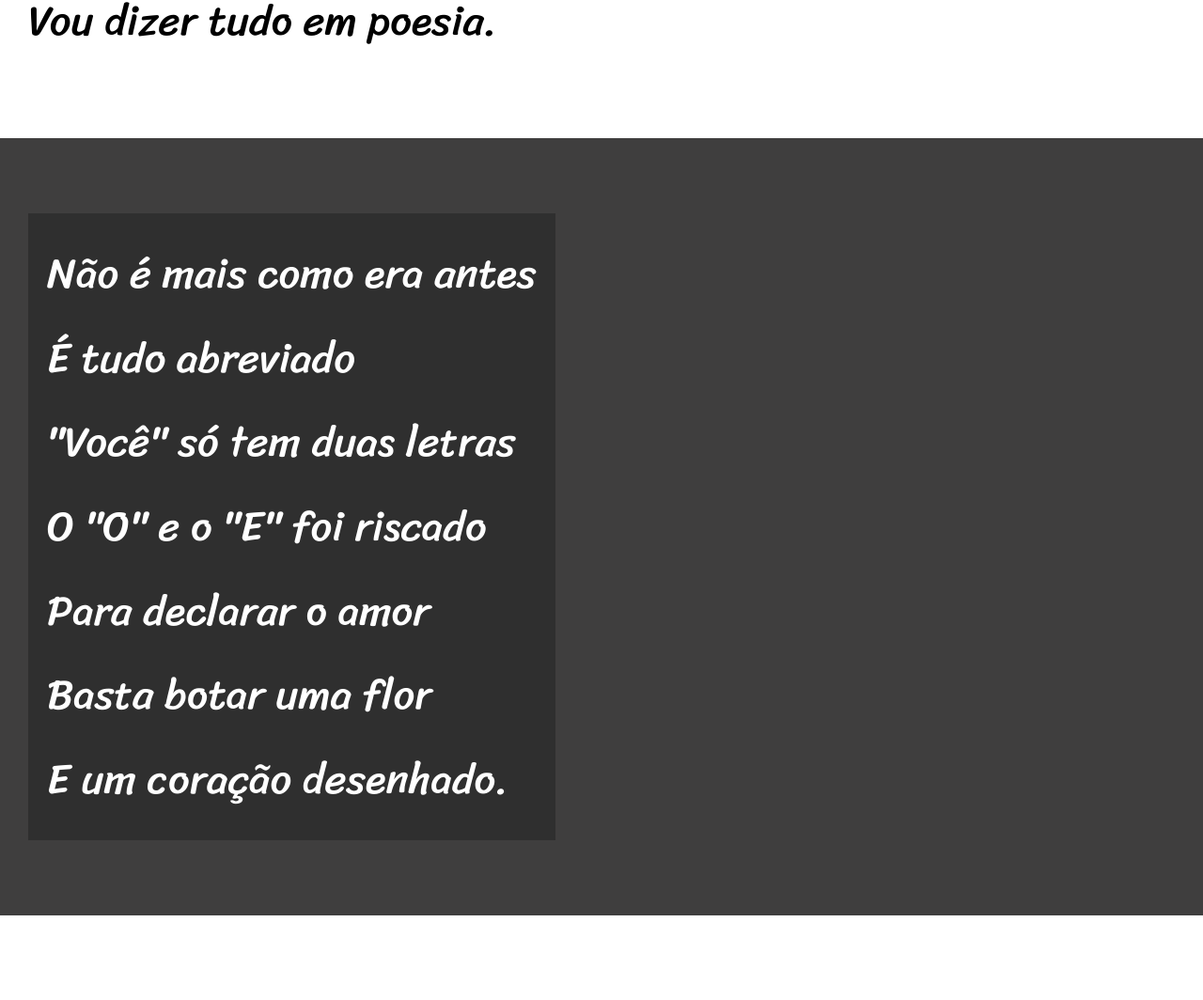
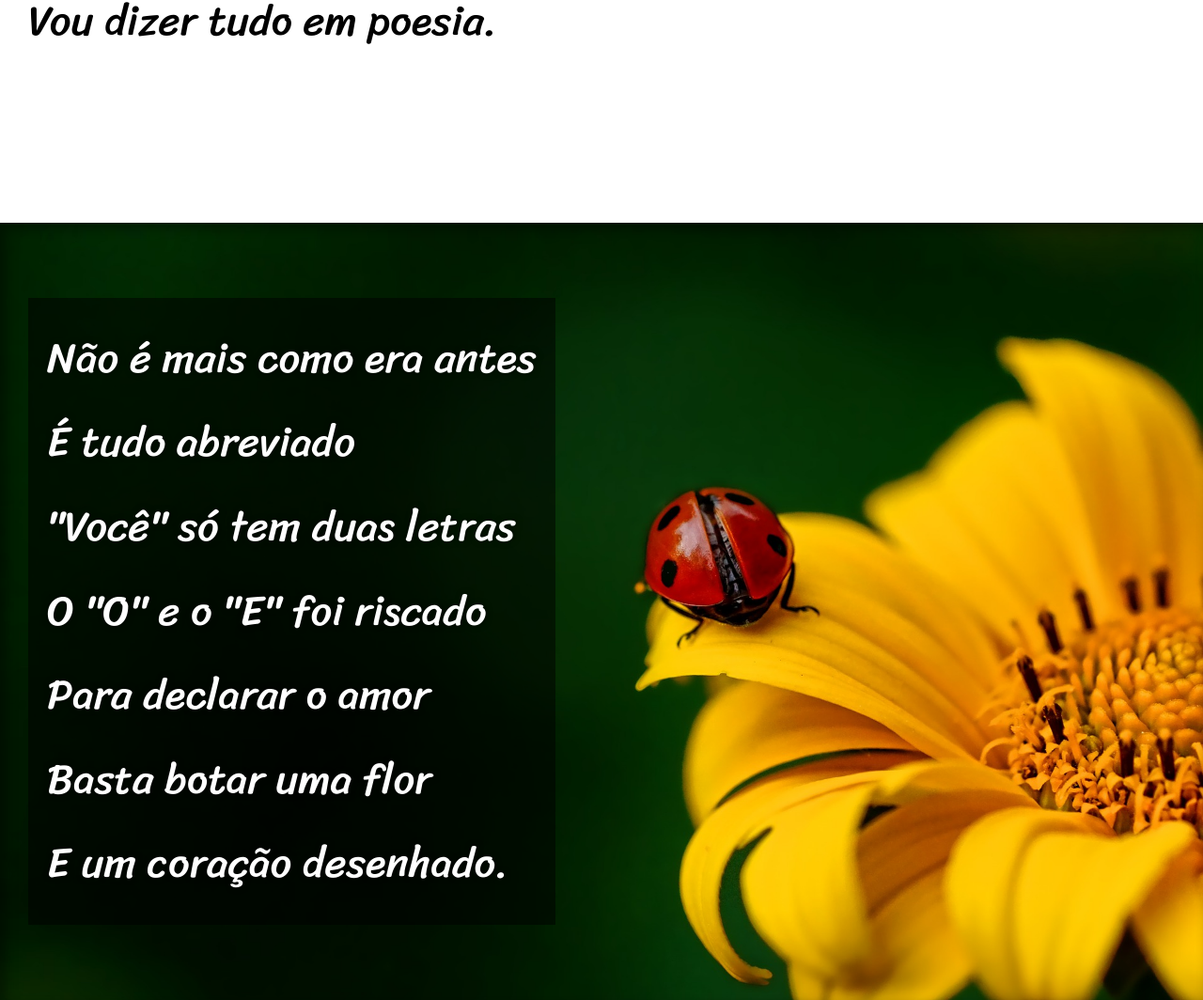
Before and after one commit to Keven-Ferreira/projeto-cordel, a plain HTML site: page index.html in a window 1280 px wide. Shown: the part 900-1964 px from the top of the page at 94% size. Drawn offline with Linux system fonts and the light colour scheme.

Commit message:
projeto pronto

```diff
--- a/estilo/style.css
+++ b/estilo/style.css
@@ -57,6 +57,9 @@ section{
     font-size: 3.5vw;
 }
 
+section > p{
+    padding-bottom: 2em;
+}
 section.normal{
     background-color: white;
     color: black;
@@ -66,14 +69,29 @@ section.normal{
 section.imagem{
     background-color: rgb(63, 62, 62);
     color: white;
+    box-shadow: inset 6px 6px 13px 0px rgba(0, 0, 0, 0.411);
+    background-size: cover;
+    background-attachment: fixed;
 }
 
 section.imagem > p{
-    background-color: rgba(0, 0, 0, 0.25);
+    background-color: rgba(0, 0, 0, 0.514);
     display: inline-block;
     padding: 20px;
+    text-shadow: 1px 0px 6px rgba(0, 0, 0, 0.568);
+
 }
 
+#img01{
+    background-image: url(../imagens/background001.jpg);
+    background-position: right center;
+
+}
+
+#img02{
+    background-image: url(../imagens/background002.jpg);
+    background-position: right center;
+}
 
 footer{
     background-color: black;
--- a/index.html
+++ b/index.html
@@ -26,7 +26,7 @@
             </p>
         </section>
 
-        <section class="imagem">
+        <section class="imagem" id="img01">
             <p>
                 Não é mais como era antes <br>
                 É tudo abreviado <br>
@@ -60,7 +60,7 @@
             </p>
         </section>
 
-        <section class="imagem">
+        <section class="imagem" id="img02">
             <p>
                 Tenho saudade das cartas <br>
                 Escritas com a própria mão <br>
```
